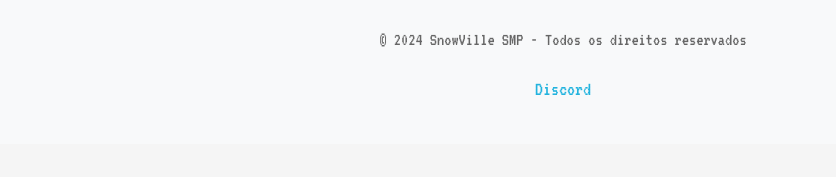
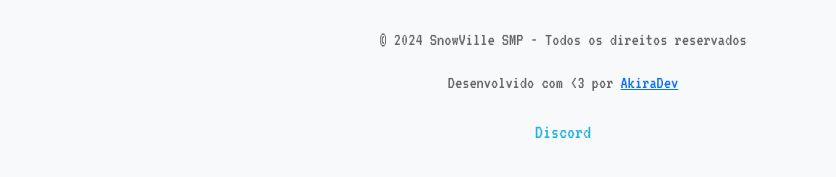
Before and after one commit to akiradv/snowville, a plain HTML site: page como-jogar.html in a window 1280 px wide. Shown: the part 1064-1241 px from the top of the page, without its empty margins (77-913 px from the left). Before the commit the page ends 1208 px from the top, so only its background shows below. Drawn offline with nearby package versions, Linux system fonts and the light colour scheme.

Commit message:
base(arrumada)

```diff
--- a/como-jogar.html
+++ b/como-jogar.html
@@ -4,6 +4,7 @@
     <meta charset="UTF-8">
     <meta name="viewport" content="width=device-width, initial-scale=1.0">
     <title>Como Jogar - SnowVille SMP</title>
+    <link rel="icon" href="images/logo.png" type="image/png">
     <link href="https://cdn.jsdelivr.net/npm/bootstrap@5.3.0/dist/css/bootstrap.min.css" rel="stylesheet">
     <link href="style.css" rel="stylesheet">
 </head>
@@ -55,6 +56,7 @@
         <div class="container text-center">
             <img src="images/logo.png" alt="SnowVille SMP" class="footer-logo">
             <p class="mt-3">© 2024 SnowVille SMP - Todos os direitos reservados</p>
+            <p class="mt-3">Desenvolvido com <3 por <a href="https://github.com/akiradv" target="_blank">AkiraDev</a></p>
             <div class="social-links">
                 <a href="discord.html" class="social-link">Discord</a>
             </div>
```
Also changed, not shown: discord.html (+1 -0 lines), faq.html (+2 -0 lines), index.html (+2 -1 lines).
